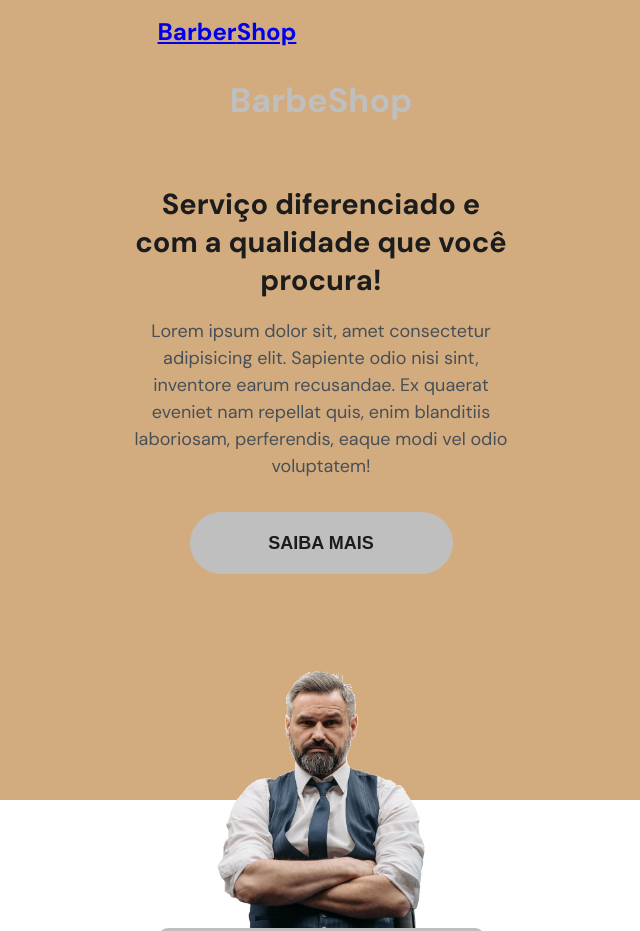
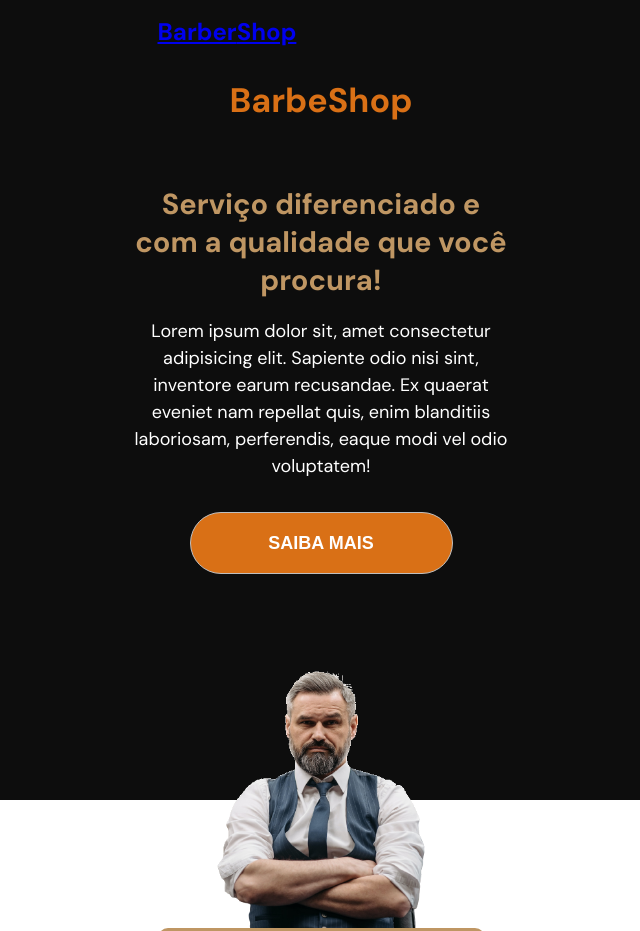
Before and after one commit to danilojduarte/barberShop, a plain HTML site: page index.html in a window 1280 px wide. Shown: the top 931 px of the page, without its empty margins (319-959 px from the left). Drawn offline with nearby package versions, Linux system fonts and the light colour scheme; some icons are missing.

Commit message:
Realizada atualização de cores

```diff
--- a/style/style.css
+++ b/style/style.css
@@ -9,7 +9,7 @@
     font-size: 62.5%;
 
     --gray-color: hsl(0, 0%, 75%);
-    --titulo-color: hsl(33, 48%, 66%);
+    --titulo-color: hsl(60, 48%, 80%);
     --primary-color: hsl(0, 0%, 11%);
     --extra-color: hsl(32, 100%, 93%);
     --back-color: hsl(0, 0%, 100%);
@@ -17,7 +17,14 @@
     --paragraph-color: hsl(210, 9%, 31%);
     --white-color: #fff;
 
+
+    --color-black-1:#0D0D0D;
+    --color-2:#BF9663;
+    --color-3:#D97016;
+
 }
+
+/* alterar cores para ( #0DO0D0D | #BF9663 | #D97016 ) */
 
 body {
     font-family: 'DM Sans', sans-serif;
@@ -39,7 +46,7 @@ header::before {
     content: "";
     width: 100vw;
     height: 100vh;
-    background: var(--titulo-color);
+    background: var(--color-black-1);
     display: block;
 
     position: absolute;
@@ -50,26 +57,26 @@ header::before {
 h1 {
     font-size: 3.4rem;
     line-height: 120px;
-    color: var(--gray-color);
+    color: var(--color-3);
 
     margin-bottom: 2.4rem;
 }
 h3 {
     font-size: 2.9rem;
-    color: var(--primary-color);
+    color: var(--color-2);
     margin-bottom: 1.9rem;
 }
 p {
     font-size: 1.8rem;
     line-height: 150%;
     font-weight: 400;
-    color: var(--paragraph-color);
+    color: var(--white-color);
 
     margin-bottom: 3.2rem;
 }
 button {
-    background: var(--gray-color);
-    color: var(--primary-color);
+    background: var(--color-3);
+    color: var(--white-color);
     text-transform: uppercase;
     font-size: 1.8rem;
     font-weight: 700;
@@ -110,7 +117,7 @@ header img {
     border-radius: 1rem;
 
 
-    background-color: var(--gray-color);
+    background-color: var(--color-2);
     color: var(--white-color);
     gap: 6rem;
 }
```
